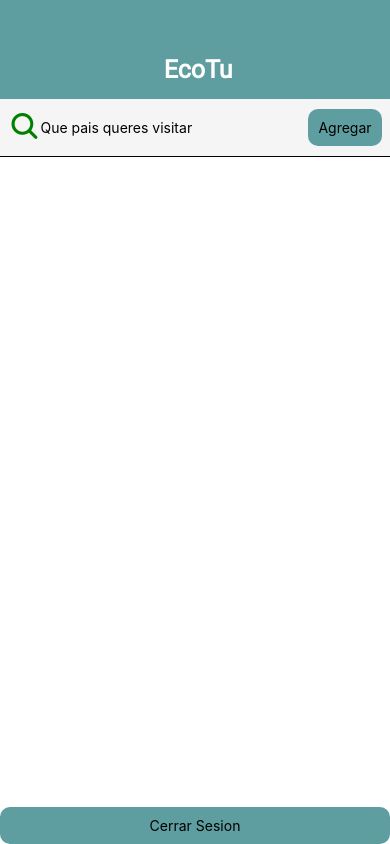
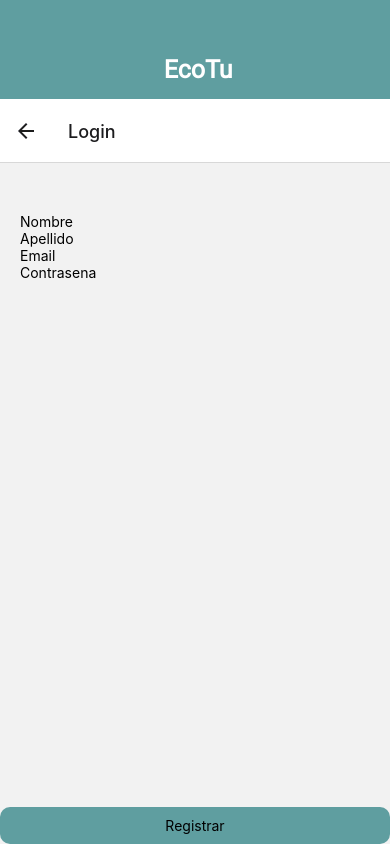
Before and after one commit to DiegoEstela/ReactNative-DiegoEstela, a React Native app: screen /Login in a window 390 px wide. Built offline with nearby package versions, Linux system fonts and the light colour scheme.

Commit message:
Se configuro React Navigator

```diff
--- a/App.tsx
+++ b/App.tsx
@@ -4,7 +4,7 @@ import { useFonts } from 'expo-font';
 import AppLoading from 'expo-app-loading';
 import { StyleSheet, Text, View } from "react-native";
 import Header from "./components/Header";
-import Login from './components/Login';
+import AppNavigator from './navigation/AppNavigator';
 
 
 
@@ -20,7 +20,7 @@ const App: FC = () => {
   return (
     <View style={styles.container}>
       <Header title="EcoTu" />
-      <Login />
+      <AppNavigator />
     </View>
   );
 }
--- a/components/Header.tsx
+++ b/components/Header.tsx
@@ -1,6 +1,8 @@
 import React from "react";
 import { View, Text, StyleSheet } from "react-native";
 import colors from "../constants/colors";
+
+
 const Header = ({ title }) => {
     return (
         <View style={styles.header}>
--- a/components/Login.tsx
+++ /dev/null
@@ -1,58 +0,0 @@
-import React, { useState } from 'react'
-import { StyleSheet, View, TextInput, Button, TouchableOpacity, Text } from 'react-native'
-import colors from '../constants/colors'
-import Searchcomponent from '../screens/Search'
-
-const Login = () => {
-  const [confirmed, setConfirmed] = useState(false);
-
-  const handleConfirm = () => {
-    setConfirmed(false);
-  }
-
-  const confirmedOutput = confirmed ? (
-    <View style={styles.login} >
-      <TextInput placeholder="Nombre" />
-      <TextInput placeholder="Apellido" />
-      <TextInput placeholder="Email" />
-      <Button title="Ingresar" color={colors.accents} onPress={handleConfirm} />
-    </View>
-  ) : <Searchcomponent />;
-
-
-  return (
-    <>
-      {confirmedOutput}
-      <TouchableOpacity
-        style={styles.buttonClose}
-        onPress={() => setConfirmed(true)}
-      >
-        <Text>Cerrar Sesion</Text>
-      </TouchableOpacity>
-    </>
-  )
-
-}
-
-
-const styles = StyleSheet.create({
-
-  login: {
-    flex: 1,
-    marginTop: 50,
-    marginLeft: 20,
-    marginRight: 20,
-
-
-  },
-  buttonClose: {
-    alignItems: "center",
-    backgroundColor: colors.primary,
-    padding: 10,
-    borderRadius: 10,
-    color: 'white',
-
-  },
-});
-
-export default Login;
--- /dev/null
+++ b/navigation/AppNavigator.tsx
@@ -0,0 +1,25 @@
+import React, { FC } from 'react';
+import { NavigationContainer } from '@react-navigation/native';
+import { createNativeStackNavigator } from '@react-navigation/native-stack';
+
+import Maps from '../screens/Maps';
+import Search from '../screens/Search';
+import Login from '../screens/Login';
+import Home from '../screens/Home';
+
+const Stack = createNativeStackNavigator();
+
+const AppNavigator: FC = () => {
+    return (
+        <NavigationContainer>
+            <Stack.Navigator initialRouteName='Home'>
+                <Stack.Screen name='Home' component={Home} />
+                <Stack.Screen name="Login" component={Login} />
+                <Stack.Screen name="Maps" component={Maps} />
+                <Stack.Screen name="Search" component={Search} />
+            </Stack.Navigator>
+        </NavigationContainer>
+    );
+}
+
+export default AppNavigator;
--- a/package.json
+++ b/package.json
@@ -8,6 +8,8 @@
     "eject": "expo eject"
   },
   "dependencies": {
+    "@react-navigation/native": "^6.0.6",
+    "@react-navigation/native-stack": "^6.2.5",
     "expo": "~43.0.0",
     "expo-app-loading": "^1.2.1",
     "expo-font": "^10.0.3",
@@ -15,6 +17,8 @@
     "react": "17.0.1",
     "react-dom": "17.0.1",
     "react-native": "0.64.2",
+    "react-native-safe-area-context": "3.3.2",
+    "react-native-screens": "~3.8.0",
     "react-native-web": "0.17.1"
   },
   "devDependencies": {
--- /dev/null
+++ b/screens/Home.tsx
@@ -0,0 +1,25 @@
+import React, { FC } from "react";
+import { Text, View, StyleSheet, Button } from "react-native";
+import colors from "../constants/colors";
+
+
+const Home: FC = ({ navigation, route }) => {
+
+    return (
+        <View style={styles.container}>
+            <Text>Bienvenido a Eco tu</Text>
+            <Button title="Logearse" onPress={() => navigation.navigate("Login")} color={colors.accents} />
+        </View>
+
+    );
+};
+
+const styles = StyleSheet.create({
+    container: {
+        flex: 1,
+        backgroundColor: '#fff',
+        alignItems: 'center',
+        justifyContent: 'center'
+    }
+});
+export default Home;
--- /dev/null
+++ b/screens/Login.tsx
@@ -0,0 +1,84 @@
+import React, { useState } from 'react'
+import { StyleSheet, View, TextInput, TouchableOpacity, Text } from 'react-native'
+import colors from '../constants/colors'
+import Searchcomponent from './Search'
+
+
+
+
+const Login = () => {
+
+  const [usuario, setUsuario] = useState({
+    nombre: '',
+    apellido: '',
+    email: '',
+    contrasena: '',
+
+  });
+  const [usuarioConfirmed, setUsuarioConfirmed] = useState("");
+
+  const handleChange = (text: string, campo: string) => {
+    setUsuario({
+      ...usuario,
+      [campo]: text
+    });
+  }
+
+  const handleSubmit = () => {
+
+    setUsuarioConfirmed(usuario);
+    console.log(usuarioConfirmed);
+
+  }
+  const confirmedOutput = usuarioConfirmed ? <Searchcomponent /> : (
+    <View style={styles.login} >
+      <TextInput placeholder="Nombre" onChangeText={(text) => handleChange(text, "nombre")} value='' />
+      <TextInput placeholder="Apellido" onChangeText={(text) => handleChange(text, "apellido")} />
+      <TextInput placeholder="Email" onChangeText={(text) => handleChange(text, "email")} />
+      <TextInput placeholder="Contrasena" secureTextEntry={true} onChangeText={(text) => handleChange(text, "contrasena")} />
+
+    </View>
+  );
+
+
+  return (
+    <>
+      {confirmedOutput}
+      {usuarioConfirmed ? (<TouchableOpacity
+        style={styles.buttonClose}
+        onPress={() => setUsuarioConfirmed("")}
+
+      >
+        <Text>Cerrar Sesion</Text>
+      </TouchableOpacity>) : (
+        <TouchableOpacity onPress={handleSubmit} style={styles.buttonClose}>
+          <Text>Registrar</Text>
+        </TouchableOpacity>)}
+
+    </>
+  )
+
+}
+
+
+const styles = StyleSheet.create({
+
+  login: {
+    flex: 1,
+    marginTop: 50,
+    marginLeft: 20,
+    marginRight: 20,
+
+
+  },
+  buttonClose: {
+    alignItems: "center",
+    backgroundColor: colors.primary,
+    padding: 10,
+    borderRadius: 10,
+    color: 'white',
+
+  },
+});
+
+export default Login;
--- /dev/null
+++ b/screens/Maps.tsx
@@ -0,0 +1,17 @@
+import React, { FC } from "react";
+import { Text, View } from "react-native";
+
+
+const Maps: FC = () => {
+
+    return (
+        <View>
+            <Text>Maps</Text>
+
+        </View>
+
+    );
+};
+
+
+export default Maps;
```
Also changed, not shown: 1 other file (tests, documents, lock files or other folders).
